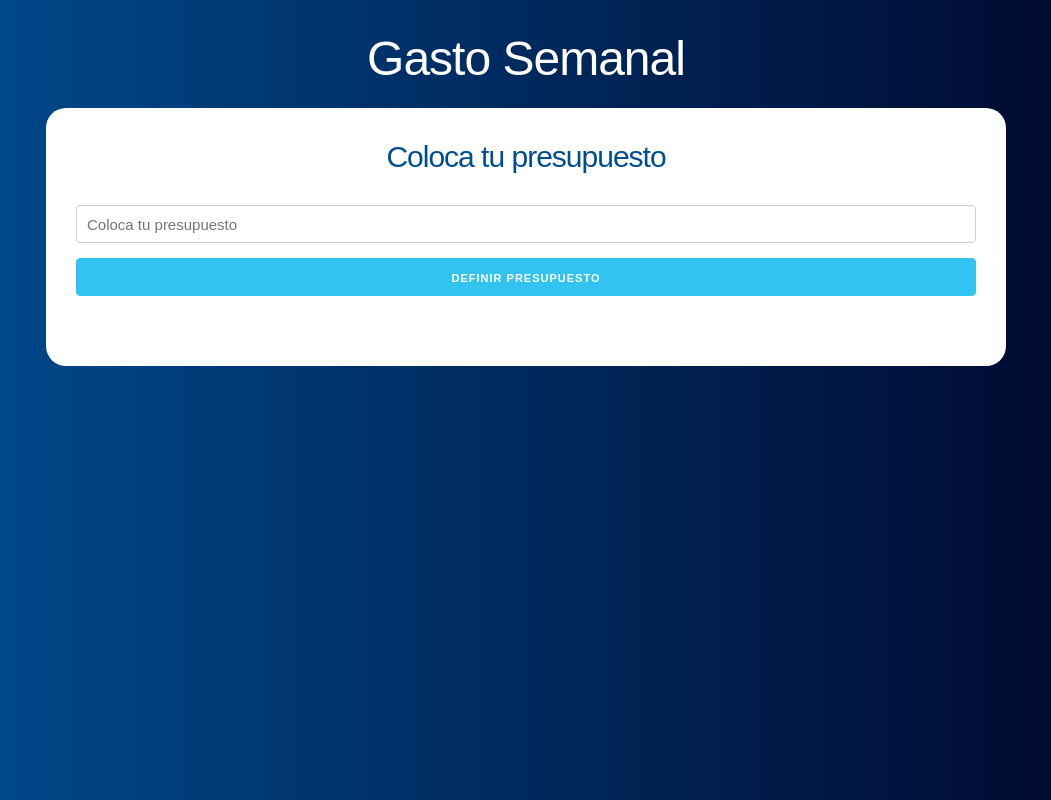
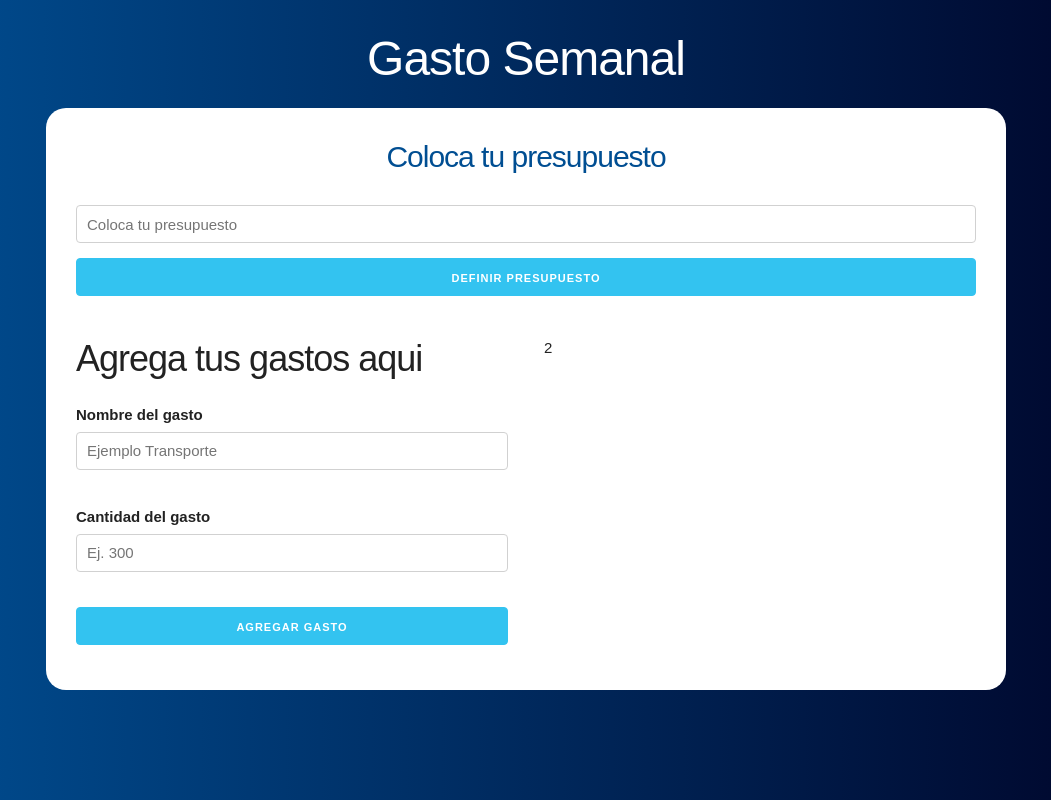
Before and after one commit to lpablos/app-react-presupuesto, a React (Create React App) app: page / in a window 1280 px wide. Shown: the whole page, without its empty margins (114-1165 px from the left). Built offline with nearby package versions, Linux system fonts and the light colour scheme.

Commit message:
Definiendo secciones de los presupuestos con componetes

```diff
--- a/src/App.jsx
+++ b/src/App.jsx
@@ -1,7 +1,10 @@
-import React from 'react'
+import React, {useState} from 'react'
 import Pregunta from './Components/Pregunta'
+import Formulario from './Components/Formulario'
 
 const App = () => {
+  const [presupuesto, setPresupuesto] = useState(0)
+  const [restante, setRestante] = useState(0)
   return (
     <div className="container">
       <header>
@@ -9,7 +12,18 @@ const App = () => {
           Gasto Semanal
         </h1>
         <div className="contenido-principal contenido">
-          <Pregunta/>
+          <Pregunta
+            setPresupuesto={setPresupuesto}
+            setRestante={setRestante}
+          />
+          <div className="row">
+            <div className="one-half column">
+              <Formulario />
+            </div>
+            <div className="one-half column">
+              2
+            </div>
+          </div>
         </div>
       </header>
 
--- /dev/null
+++ b/src/Components/Error.jsx
@@ -0,0 +1,11 @@
+import React, { Fragment } from 'react'
+
+const Error = ({mensaje}) => {
+    return (
+        <Fragment>
+            <p className="alert alert-danger error">{mensaje}</p>
+        </Fragment>
+    )
+}
+
+export default Error
--- /dev/null
+++ b/src/Components/Formulario.jsx
@@ -0,0 +1,35 @@
+import React, { Fragment } from 'react'
+
+const Formulario = () => {
+    return (
+        <Fragment>
+            <h3>Agrega tus gastos aqui</h3>
+            <div className="campo">
+                <label htmlFor="">Nombre del gasto</label>
+                <input
+                    type="text"
+                    name=""
+                    id=""
+                    className="u-full-width"
+                    placeholder="Ejemplo Transporte"
+                />
+            </div>
+            <div className="campo">
+                <label htmlFor="">Cantidad del gasto</label>
+                <input
+                    type="number"
+                    name=""
+                    id=""
+                    className="u-full-width"
+                    placeholder="Ej. 300"
+                />
+            </div>
+            <input
+                className="btn button-primary u-full-width"
+                type="submit"
+                value="Agregar Gasto"/>
+        </Fragment>
+    )
+}
+
+export default Formulario
--- a/src/Components/Pregunta.jsx
+++ b/src/Components/Pregunta.jsx
@@ -1,16 +1,43 @@
-import React, { Fragment } from 'react'
+import React, { Fragment, useState} from 'react'
+import Error from './Error'
 
-const Pregunta = () => {
+const Pregunta = ({setPresupuesto, setRestante}) => {
+    //Variables
+    const [cantidad, setCantidad] = useState(0)
+    const [error, setError] = useState(false)
+
+    // Funciones
+    const definirPresupuesto = e =>{
+        setCantidad(parseInt(e.target.value))
+    }
+    const agregarPresupuesto = e =>{
+        e.preventDefault()
+        // Validar
+        if(cantidad < 1 || isNaN(cantidad)){
+            setError(true)
+            return
+        }
+        setError(false)
+        // QUe hacer si pasa la validacion
+        setPresupuesto(cantidad)
+        setRestante(cantidad)
+
+    }
     return (
         <Fragment>
             <h2>Coloca tu presupuesto</h2>
-            <form action="">
+            { error
+                ? <Error mensaje="Presupuesto Incorrecto"/>
+                : null
+            }
+            <form onSubmit={agregarPresupuesto}>
                 <input
                     type="number"
                     name=""
                     id=""
                     placeholder="Coloca tu presupuesto"
                     className="u-full-width"
+                    onChange={definirPresupuesto}
                 />
                 <input
                     type="submit"
```
